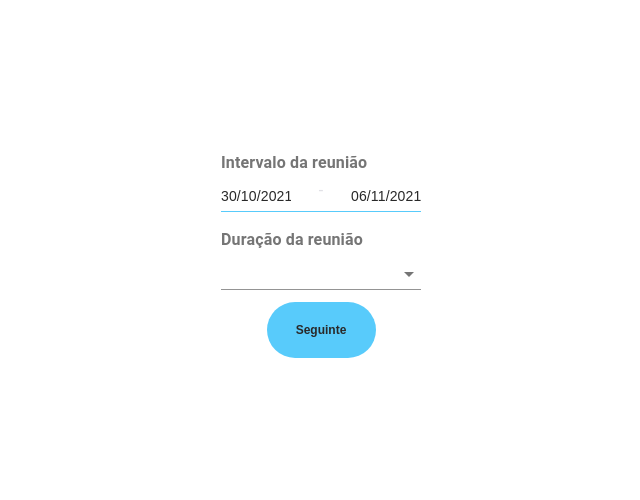
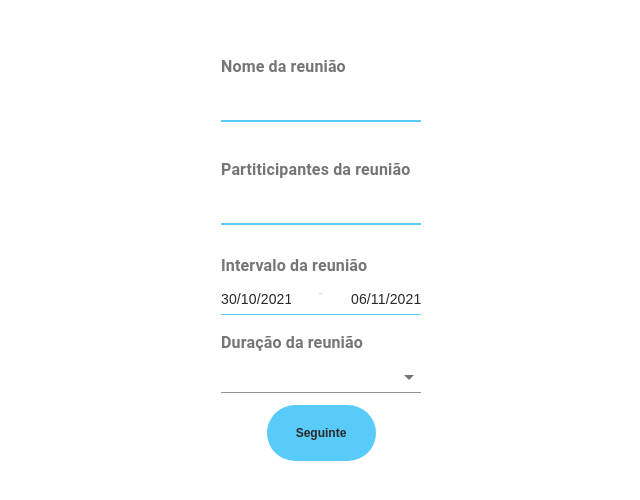
Before and after one commit to CITi-UFPE/CITiMarco, a React (Create React App) app: page /create-event in a window 1280 px wide. Shown: the part 150-650 px from the top of the page, without its empty margins (319-959 px from the left). Built offline with nearby package versions, Linux system fonts and the light colour scheme; no server answers.

Commit message:
Feature(create-event-inputs): add input buttons

```diff
--- /dev/null
+++ b/src/components/EventNameInput/index.tsx
@@ -0,0 +1,24 @@
+import React, { Dispatch, SetStateAction } from 'react';
+import {
+  Container, BlueLine, InputComponent, Label,
+} from './style';
+
+interface InputProps {
+  placeholder: string,
+  value: string,
+  setValue: Dispatch<SetStateAction<string>>,
+}
+
+const EventNameInput: React.ElementType = ({ placeholder, value, setValue }: InputProps) => (
+  <Container>
+    <Label><strong>{placeholder}</strong></Label>
+    <InputComponent
+      value={value}
+      onChange={(event: any) => setValue(event.target.value)}
+      type="text"
+    />
+    <BlueLine />
+  </Container>
+);
+
+export default EventNameInput;
--- /dev/null
+++ b/src/components/EventNameInput/style.ts
@@ -0,0 +1,23 @@
+import styled from 'styled-components';
+import { InputLabel } from '@material-ui/core';
+
+export const Container = styled.div`
+  width: 100%;
+  margin: 20px 0;
+`;
+
+export const InputComponent = styled.input`
+  width: 100%;
+  outline: none;
+  border: 0;
+  padding: 10px;
+`;
+
+export const BlueLine = styled.div`
+  border: 0.3px #58CBFB solid;
+  width: 100%;
+`;
+
+export const Label = styled(InputLabel)`
+  margin-bottom: 10px;
+`;
--- a/src/components/Input/Input.tsx
+++ /dev/null
@@ -1,24 +0,0 @@
-import React, { Dispatch, SetStateAction } from 'react';
-import { BlueLine, InputComponent } from './styles';
-
-interface InputProps {
-  placeholder: string,
-  state: string,
-  setState: Dispatch<SetStateAction<string>>,
-}
-
-function Input({ placeholder, state, setState }: InputProps): JSX.Element {
-  return (
-    <>
-      <InputComponent
-        value={state}
-        onChange={(e) => setState(e.target.value)}
-        placeholder={placeholder}
-        type="text"
-      />
-      <BlueLine />
-    </>
-  );
-}
-
-export default Input;
--- a/src/components/Input/index.ts
+++ /dev/null
@@ -1 +0,0 @@
-export { default } from './Input';
--- a/src/components/Input/styles.ts
+++ /dev/null
@@ -1,18 +0,0 @@
-import styled from 'styled-components';
-
-export const InputComponent = styled.input`
-  width: 225px;
-  height: 30px;
-  /* border-radius: 5px; */
-  background-color: #F5F5F5;
-  outline: none;
-  border: 0;
-  padding: 10px;
-  /* box-sizing: border-box; */
-`;
-
-export const BlueLine = styled.div`
-  border: 1px #58CBFB solid;
-  width: 225px;
-  /* margin-top: 10px; */
-`;
--- /dev/null
+++ b/src/components/ParticipantsInput/index.tsx
@@ -0,0 +1,31 @@
+import React, { Dispatch, SetStateAction } from 'react';
+import {
+  Container, BlueLine, InputComponent, Label,
+} from './style';
+
+interface InputProps {
+  placeholder: string,
+  value: string,
+  setValue: Dispatch<SetStateAction<string[]>>,
+}
+
+const ParticipantsInput: React.ElementType = ({ placeholder, value, setValue }: InputProps) => {
+  const getEmailList = (list: string) => list.split(',');
+
+  return (
+    <Container>
+      <Label><strong>{placeholder}</strong></Label>
+      <InputComponent
+        value={value}
+        onChange={(event: any) => {
+          setValue(getEmailList(event.target.value));
+          console.log(value);
+        }}
+        type="text"
+      />
+      <BlueLine />
+    </Container>
+  );
+};
+
+export default ParticipantsInput;
--- /dev/null
+++ b/src/components/ParticipantsInput/style.ts
@@ -0,0 +1,23 @@
+import styled from 'styled-components';
+import { InputLabel } from '@material-ui/core';
+
+export const Container = styled.div`
+  width: 100%;
+  margin: 20px 0;
+`;
+
+export const InputComponent = styled.input`
+  width: 100%;
+  outline: none;
+  border: 0;
+  padding: 10px;
+`;
+
+export const BlueLine = styled.div`
+  border: 0.3px #58CBFB solid;
+  width: 100%;
+`;
+
+export const Label = styled(InputLabel)`
+  margin-bottom: 10px;
+`;
--- a/src/components/index.ts
+++ b/src/components/index.ts
@@ -3,7 +3,8 @@ import LoginAuth from './LoginAuth';
 import LogoutAuth from './LogoutAuth';
 import Button from './Button';
 import DateRangePicker from './DateRangePicker';
-import Input from './Input';
+import EventNameInput from './EventNameInput';
+import ParticipantsInput from './ParticipantsInput';
 
 export {
   LoginAuth,
@@ -11,5 +12,6 @@ export {
   DateRangePicker,
   Button,
   DurationInput,
-  Input,
+  EventNameInput,
+  ParticipantsInput,
 };
--- a/src/pages/CreateEvent/index.tsx
+++ b/src/pages/CreateEvent/index.tsx
@@ -4,14 +4,18 @@ import {
   Button,
   DateRangePicker,
   DurationInput,
+  EventNameInput,
+  ParticipantsInput,
 } from '../../components';
 
 const CreateEvent: React.FC = () => {
+  const [eventName, setEventName] = useState<string>();
   const [duration, setDuration] = useState<number>();
   const [initialDate, setInitialDate] = useState<Date>(new Date());
   const nextWeek = new Date();
   nextWeek.setDate(nextWeek.getDate() + 7);
   const [finalDate, setFinalDate] = useState<Date>(nextWeek);
+  const [participants, setParticipants] = useState<string[]>([]);
 
   const HandleClick = () => {
     console.log('muito bom');
@@ -19,6 +23,22 @@ const CreateEvent: React.FC = () => {
 
   return (
     <Container>
+      <div style={{ width: 200 }}>
+        <EventNameInput
+          placeholder="Nome da reunião"
+          value={eventName}
+          setValue={setEventName}
+        />
+      </div>
+
+      <div style={{ width: 200 }}>
+        <ParticipantsInput
+          placeholder="Partiticipantes da reunião"
+          value={participants}
+          setValue={setParticipants}
+        />
+      </div>
+
       <div style={{ width: 200 }}>
         <DateRangePicker
           initialDate={initialDate}
```
